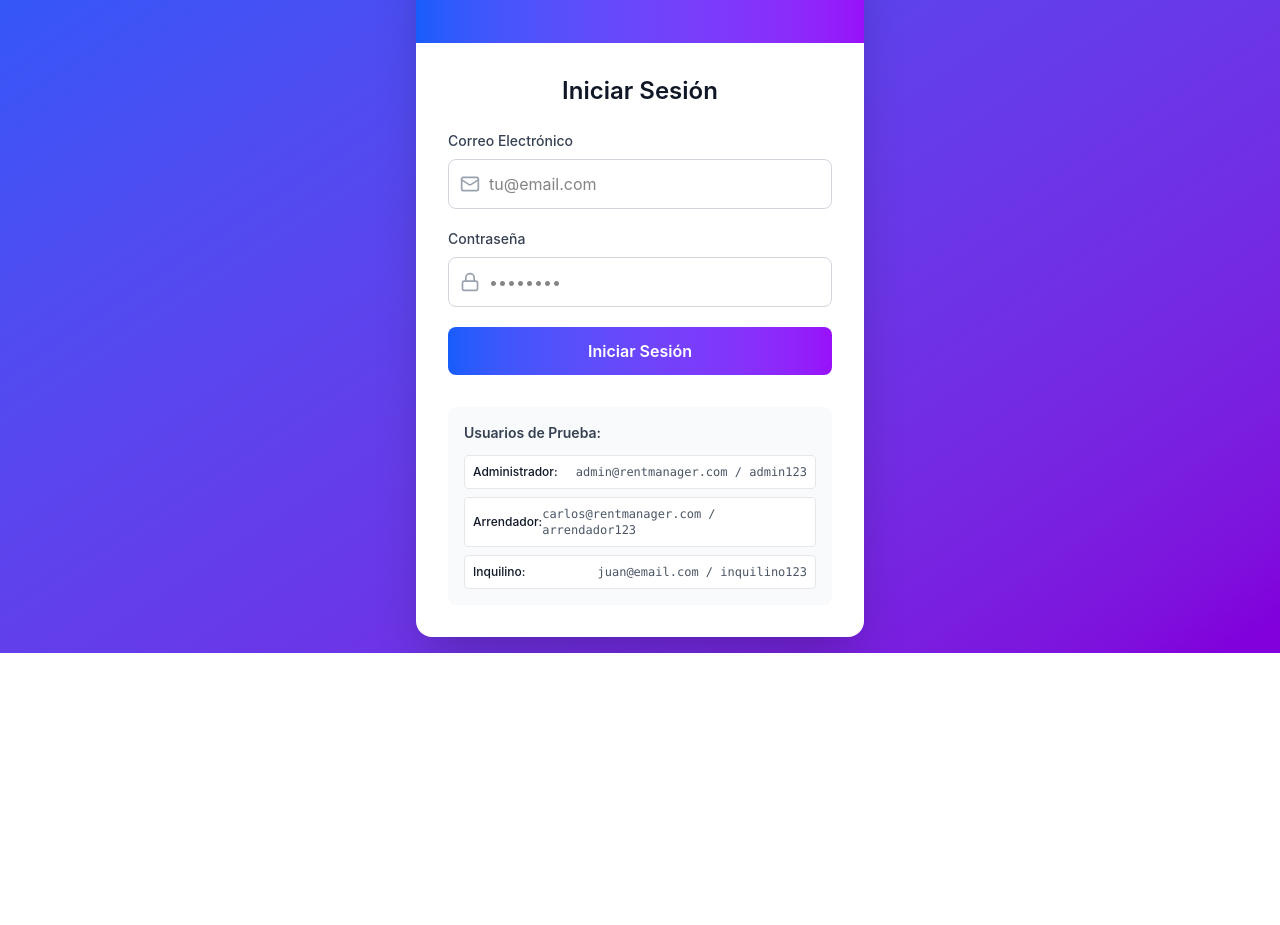
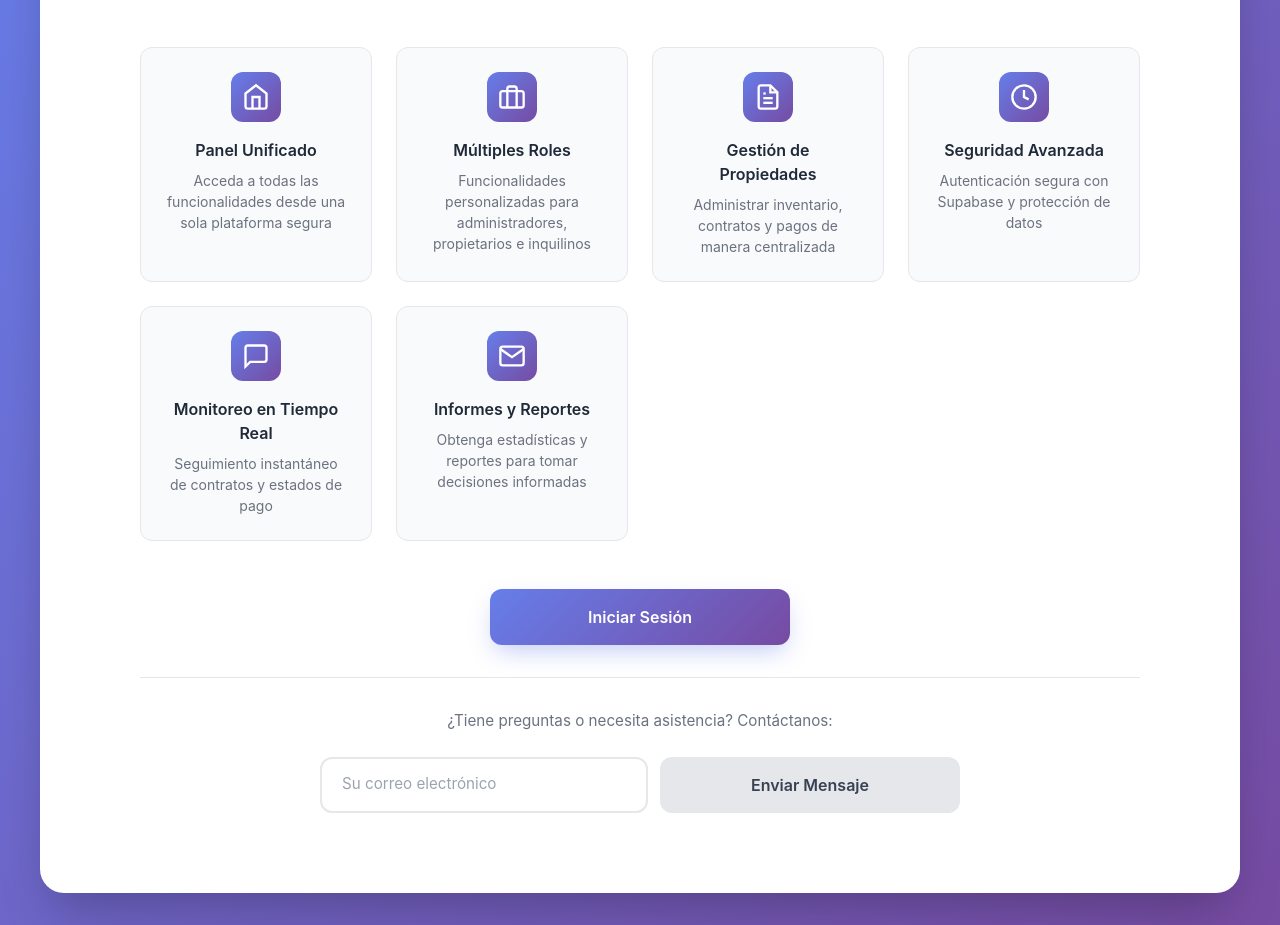
Before and after one commit to dlaynes/Sistemadegestindearrendamiento, a React (Vite) app: page / in a window 1280 px wide. Before the commit this address led to /login. Shown: the part 201-1126 px from the top of the page. Before the commit the page ends 854 px from the top, so only its background shows below. Built offline with nearby package versions, Linux system fonts and the light colour scheme.

Commit message:
Página de inicio

```diff
--- /dev/null
+++ b/src/app/components/welcome.tsx
@@ -0,0 +1,130 @@
+import { useNavigate } from 'react-router';
+
+function Welcome() {
+  const navigate = useNavigate();
+
+  return (
+    <div className="welcome-page">
+      <div className="welcome-hero">
+        <div className="welcome-content">
+          <h1 className="welcome-title">
+            Sistema de Gestión de Arrendamientos
+          </h1>
+          <p className="welcome-subtitle">
+            Una plataforma integral para gestionar el ciclo completo de alquileres
+          </p>
+
+          <div className="welcome-features">
+            <div className="welcome-feature-card">
+              <div className="welcome-feature-icon">
+                <svg viewBox="0 0 24 24" fill="none" stroke="currentColor" strokeWidth="2">
+                  <path d="M3 9l9-7 9 7v11a2 2 0 0 1-2 2H5a2 2 0 0 1-2-2V9z"></path>
+                  <polyline points="9 22 9 12 15 12 15 22"></polyline>
+                </svg>
+              </div>
+              <h3 className="welcome-feature-title">Panel Unificado</h3>
+              <p className="welcome-feature-desc">
+                Acceda a todas las funcionalidades desde una sola plataforma segura
+              </p>
+            </div>
+
+            <div className="welcome-feature-card">
+              <div className="welcome-feature-icon">
+                <svg viewBox="0 0 24 24" fill="none" stroke="currentColor" strokeWidth="2">
+                  <rect x="2" y="7" width="20" height="14" rx="2" ry="2"></rect>
+                  <path d="M16 21V5a2 2 0 0 0-2-2h-4a2 2 0 0 0-2 2v16"></path>
+                </svg>
+              </div>
+              <h3 className="welcome-feature-title">Múltiples Roles</h3>
+              <p className="welcome-feature-desc">
+                Funcionalidades personalizadas para administradores, propietarios e inquilinos
+              </p>
+            </div>
+
+            <div className="welcome-feature-card">
+              <div className="welcome-feature-icon">
+                <svg viewBox="0 0 24 24" fill="none" stroke="currentColor" strokeWidth="2">
+                  <path d="M14 2H6a2 2 0 0 0-2 2v16a2 2 0 0 0 2 2h12a2 2 0 0 0 2-2V8z"></path>
+                  <polyline points="14 2 14 8 20 8"></polyline>
+                  <line x1="16" y1="13" x2="8" y2="13"></line>
+                  <line x1="16" y1="17" x2="8" y2="17"></line>
+                  <polyline points="10 9 9 9 8 9"></polyline>
+                </svg>
+              </div>
+              <h3 className="welcome-feature-title">Gestión de Propiedades</h3>
+              <p className="welcome-feature-desc">
+                Administrar inventario, contratos y pagos de manera centralizada
+              </p>
+            </div>
+
+            <div className="welcome-feature-card">
+              <div className="welcome-feature-icon">
+                <svg viewBox="0 0 24 24" fill="none" stroke="currentColor" strokeWidth="2">
+                  <circle cx="12" cy="12" r="10"></circle>
+                  <polyline points="12 6 12 12 16 14"></polyline>
+                </svg>
+              </div>
+              <h3 className="welcome-feature-title">Seguridad Avanzada</h3>
+              <p className="welcome-feature-desc">
+                Autenticación segura con Supabase y protección de datos
+              </p>
+            </div>
+
+            <div className="welcome-feature-card">
+              <div className="welcome-feature-icon">
+                <svg viewBox="0 0 24 24" fill="none" stroke="currentColor" strokeWidth="2">
+                  <path d="M21 15a2 2 0 0 1-2 2H7l-4 4V5a2 2 0 0 1 2-2h14a2 2 0 0 1 2 2z"></path>
+                </svg>
+              </div>
+              <h3 className="welcome-feature-title">Monitoreo en Tiempo Real</h3>
+              <p className="welcome-feature-desc">
+                Seguimiento instantáneo de contratos y estados de pago
+              </p>
+            </div>
+
+            <div className="welcome-feature-card">
+              <div className="welcome-feature-icon">
+                <svg viewBox="0 0 24 24" fill="none" stroke="currentColor" strokeWidth="2">
+                  <path d="M4 4h16c1.1 0 2 .9 2 2v12c0 1.1-.9 2-2 2H4c-1.1 0-2-.9-2-2V6c0-1.1.9-2 2-2z"></path>
+                  <polyline points="22,6 12,13 2,6"></polyline>
+                </svg>
+              </div>
+              <h3 className="welcome-feature-title">Informes y Reportes</h3>
+              <p className="welcome-feature-desc">
+                Obtenga estadísticas y reportes para tomar decisiones informadas
+              </p>
+            </div>
+          </div>
+
+          <button
+            className="welcome-btn primary"
+            onClick={() => navigate('/login')}
+          >
+            Iniciar Sesión
+          </button>
+
+          <div className="welcome-footer">
+            <p>
+              ¿Tiene preguntas o necesita asistencia? Contáctanos:
+            </p>
+            <form className="welcome-contact-form" onSubmit={(e) => e.preventDefault()}>
+              <input
+                type="email"
+                placeholder="Su correo electrónico"
+                className="contact-input"
+              />
+              <button
+                type="submit"
+                className="welcome-btn secondary"
+              >
+                Enviar Mensaje
+              </button>
+            </form>
+          </div>
+        </div>
+      </div>
+    </div>
+  );
+}
+
+export { Welcome };
--- a/src/app/router.tsx
+++ b/src/app/router.tsx
@@ -23,6 +23,7 @@ import { InquilinoContractDetail } from './components/inquilino/inquilino-contra
 import { AdminPropertyDetail } from './components/admin/admin-property-detail';
 import { ArrendadorPropertyDetail } from './components/arrendador/arrendador-property-detail';
 import { InquilinoPropertyDetail } from './components/inquilino/inquilino-property-detail';
+import { Welcome } from './components/welcome';
 import { AdminPaymentDetail } from './components/admin/admin-payment-detail';
 import { ArrendadorPaymentDetail } from './components/arrendador/arrendador-payment-detail';
 import { InquilinoPaymentDetail } from './components/inquilino/inquilino-payment-detail';
@@ -133,8 +134,11 @@ export function AppRouter() {
           <Route path="mensajes" element={<InquilinoMessages />} />
         </Route>
 
-        {/* Ruta raíz */}
-        <Route path="/" element={<Navigate to="/login" replace />} />
+        {/* Ruta raíz - Página de bienvenida */}
+        <Route path="/" element={<Welcome />} />
+
+        {/* Ruta de login */}
+        <Route path="/login" element={<Login />} />
       </Routes>
     </BrowserRouter>
   );
--- a/src/styles/index.css
+++ b/src/styles/index.css
@@ -1,3 +1,4 @@
 @import './fonts.css';
 @import './tailwind.css';
 @import './theme.css';
+@import './welcome.css';
--- /dev/null
+++ b/src/styles/welcome.css
@@ -0,0 +1,195 @@
+.welcome-page {
+  min-height: 100vh;
+  display: flex;
+  align-items: center;
+  justify-content: center;
+  background: linear-gradient(135deg, #667eea 0%, #764ba2 100%);
+  padding: 2rem;
+}
+
+.welcome-hero {
+  background: white;
+  border-radius: 24px;
+  box-shadow: 0 25px 50px -12px rgba(0, 0, 0, 0.25);
+  padding: 3rem 4rem;
+  max-width: 1200px;
+  width: 100%;
+}
+
+.welcome-content {
+  max-width: 1000px;
+  margin: 0 auto;
+}
+
+.welcome-title {
+  font-size: 3rem;
+  font-weight: 700;
+  background: linear-gradient(135deg, #667eea 0%, #764ba2 100%);
+  -webkit-background-clip: text;
+  -webkit-text-fill-color: transparent;
+  margin-bottom: 1rem;
+  text-align: center;
+}
+
+.welcome-subtitle {
+  font-size: 1.25rem;
+  color: #6b7280;
+  text-align: center;
+  margin-bottom: 3rem;
+  line-height: 1.6;
+}
+
+.welcome-features {
+  display: grid;
+  grid-template-columns: repeat(auto-fit, minmax(200px, 1fr));
+  gap: 1.5rem;
+  margin-bottom: 3rem;
+}
+
+.welcome-feature-card {
+  background: #f9fafb;
+  padding: 1.5rem;
+  border-radius: 12px;
+  text-align: center;
+  border: 1px solid #e5e7eb;
+  transition: all 0.3s ease;
+}
+
+.welcome-feature-card:hover {
+  transform: translateY(-5px);
+  box-shadow: 0 10px 25px -5px rgba(0, 0, 0, 0.1);
+  border-color: #667eea;
+}
+
+.welcome-feature-icon {
+  width: 50px;
+  height: 50px;
+  margin: 0 auto 1rem;
+  background: linear-gradient(135deg, #667eea 0%, #764ba2 100%);
+  border-radius: 12px;
+  display: flex;
+  align-items: center;
+  justify-content: center;
+}
+
+.welcome-feature-icon svg {
+  width: 28px;
+  height: 28px;
+  color: white;
+}
+
+.welcome-feature-title {
+  font-size: 1rem;
+  font-weight: 600;
+  color: #1f2937;
+  margin-bottom: 0.5rem;
+}
+
+.welcome-feature-desc {
+  font-size: 0.875rem;
+  color: #6b7280;
+  line-height: 1.5;
+}
+
+.welcome-btn {
+  padding: 1rem 2rem;
+  border: none;
+  border-radius: 12px;
+  font-size: 1rem;
+  font-weight: 600;
+  cursor: pointer;
+  transition: all 0.3s ease;
+  width: 100%;
+  max-width: 300px;
+  display: block;
+  margin: 0 auto 2rem;
+}
+
+.welcome-btn.primary {
+  background: linear-gradient(135deg, #667eea 0%, #764ba2 100%);
+  color: white;
+  box-shadow: 0 10px 25px -5px rgba(102, 126, 234, 0.4);
+}
+
+.welcome-btn.primary:hover {
+  transform: translateY(-2px);
+  box-shadow: 0 15px 30px -5px rgba(102, 126, 234, 0.5);
+}
+
+.welcome-btn.secondary {
+  background: #e5e7eb;
+  color: #374151;
+}
+
+.welcome-btn.secondary:hover {
+  background: #d1d5db;
+}
+
+.welcome-footer {
+  text-align: center;
+  padding-top: 2rem;
+  border-top: 1px solid #e5e7eb;
+}
+
+.welcome-footer p {
+  color: #6b7280;
+  margin-bottom: 1.5rem;
+  font-size: 0.95rem;
+}
+
+.welcome-contact-form {
+  display: flex;
+  gap: 0.75rem;
+  justify-content: center;
+  max-width: 640px;
+  margin: 0 auto;
+}
+
+.contact-input {
+  padding: 0.875rem 1.25rem;
+  border: 2px solid #e5e7eb;
+  border-radius: 12px;
+  font-size: 0.95rem;
+  outline: none;
+  transition: all 0.3s ease;
+  flex: 1;
+  margin: 0 0 2rem;
+}
+
+.contact-input:focus {
+  border-color: #667eea;
+  box-shadow: 0 0 0 3px rgba(102, 126, 234, 0.1);
+}
+
+.contact-input::placeholder {
+  color: #9ca3af;
+}
+
+/* Responsive */
+@media (max-width: 768px) {
+  .welcome-hero {
+    padding: 2rem 1.5rem;
+  }
+
+  .welcome-title {
+    font-size: 2rem;
+  }
+
+  .welcome-subtitle {
+    font-size: 1rem;
+  }
+
+  .welcome-features {
+    grid-template-columns: 1fr;
+  }
+
+  .welcome-btn {
+    width: 100%;
+    max-width: none;
+    padding: 0.875rem 1.5rem;
+  }
+
+  .welcome-contact-form {
+    flex-direction: column;
+  }
+}
```
